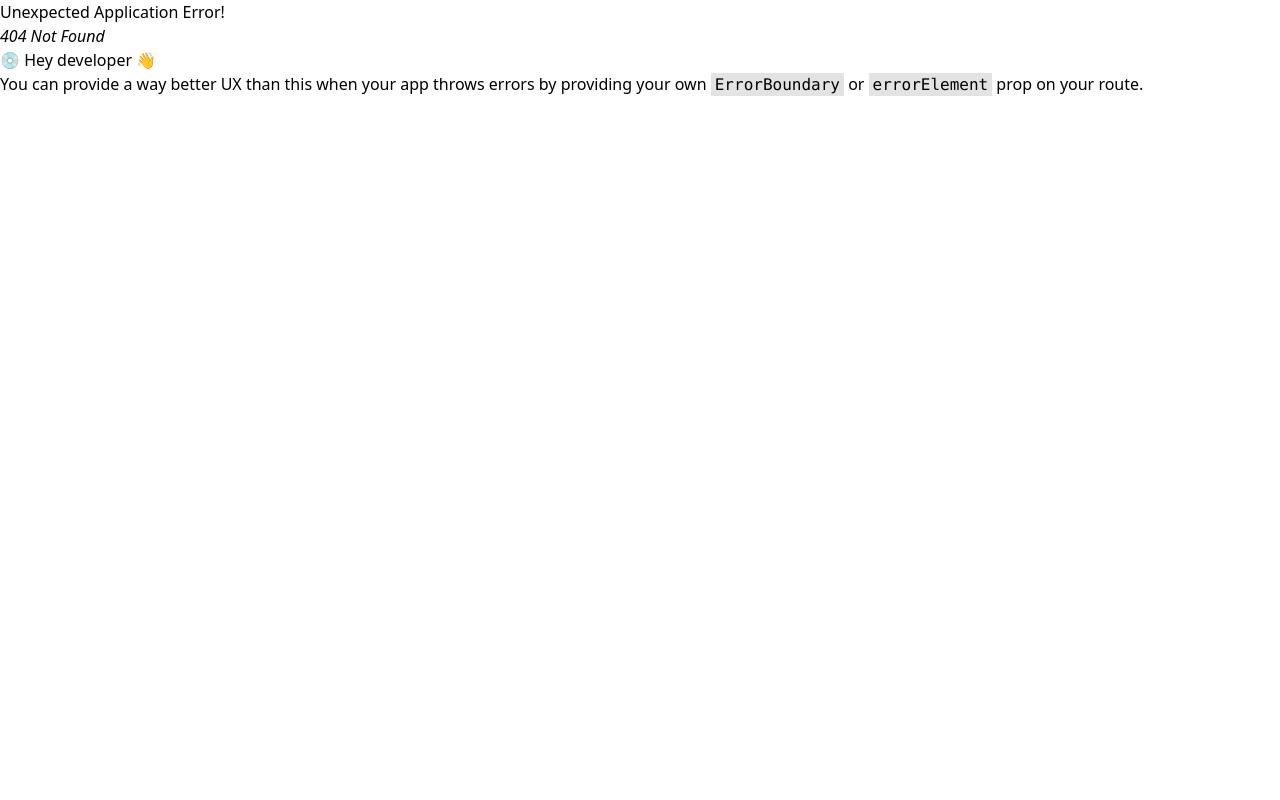
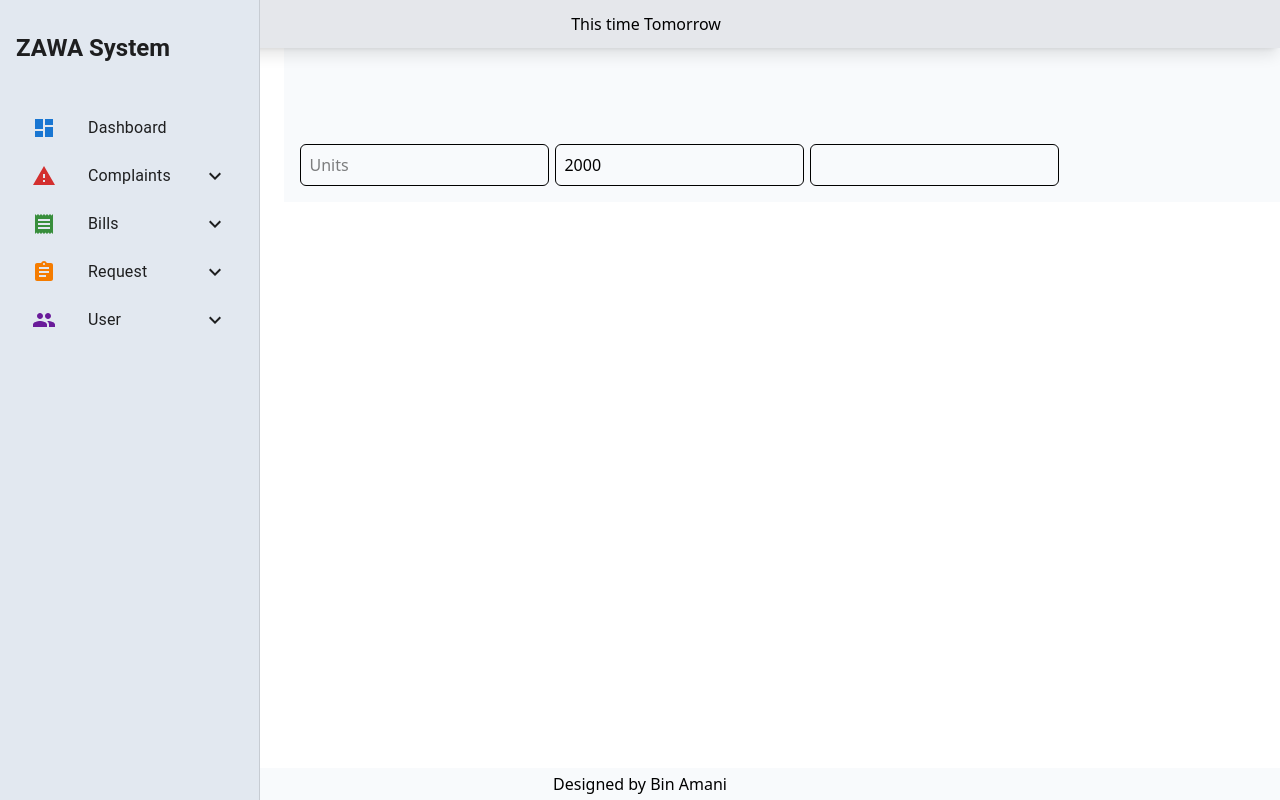
Before and after one commit to Mudrik9393/frontend, a React (Vite) app: page /calculation in a window 1280 px wide. Before the commit this address had no page. Built offline with nearby package versions, Linux system fonts and the light colour scheme.

Commit message:
sunday touch

```diff
--- a/src/components/form/Input.tsx
+++ b/src/components/form/Input.tsx
@@ -1,5 +1,20 @@
-export const Input = () => {
-    return (
-        <input />
-    )
-}
+import { Control, Controller, useController } from "react-hook-form";
+
+type Props = React.ComponentProps<"input"> & {
+  name: string;
+  control: Control<any>;
+};
+export const Input = ({ name, control, ...props }: Props) => {
+  const { field } = useController({ control, name });
+  return (
+    <Controller
+      name={name}
+      control={control}
+      render={() => {
+        return (
+            <input {...props} {...field}  className="border p-2 rounded-md"/>
+        );
+      }}
+    />
+  );
+};
--- a/src/components/layout/Header.tsx
+++ b/src/components/layout/Header.tsx
@@ -1,6 +1,6 @@
 const Header = () => {
   return (
-    <div className="bg-gray-200 p-3 pl-6 fixed top-0 right-0 left-0 shadow-lg mb-2 text-left">
+    <div className="bg-gray-200 p-3 pl-6 fixed top-0 right-0 left-0 shadow-lg mb-4 text-center">
       This time Tomorrow
     </div>
   );
--- a/src/components/layout/Main.tsx
+++ b/src/components/layout/Main.tsx
@@ -8,7 +8,6 @@ const Main = () => {
     <div>
       <div
         style={{ display: "grid", gridTemplateColumns: "2fr 7fr" }}
-        className=""
       >
         <div>
           <Sidebar />
--- /dev/null
+++ b/src/pages/user/Calculation.tsx
@@ -0,0 +1,59 @@
+import * as yup from "yup";
+import { useForm, useWatch } from "react-hook-form";
+import { yupResolver } from "@hookform/resolvers/yup";
+import { useEffect } from "react";
+import { Input } from "../../components/form/Input";
+
+const schema = yup.object({
+  units: yup.number().default(0),
+  price: yup.number().default(0),
+  total: yup.number().default(0),
+});
+const Calculation = () => {
+    const price = 2000
+  const { control, handleSubmit, setValue, } = useForm({
+    resolver: yupResolver(schema),
+    defaultValues: {price: price}
+  });
+  const onSubmit = (data: any) => {
+    console.log(data);
+  };
+  const units = useWatch({ control, name: "units" });
+
+  const sum = () => {
+    const total = price * units;
+    setValue("total", total);
+  };
+  useEffect(()=> {
+    sum()
+  })
+  return (
+    <div className="mt-32">
+      <form onSubmit={handleSubmit(onSubmit)}>
+        <div className="space-x-1.5">
+        <Input
+          control={control}
+          type="number"
+          name="units"
+          placeholder="Units"
+        />
+        <Input
+          control={control}
+          type="number"
+          name="price"
+          disabled
+        />
+        <Input
+          control={control}
+          type="number"
+          disabled
+          name="total"
+        />
+
+        </div>
+      </form>
+    </div>
+  );
+};
+
+export default Calculation;
--- a/src/pages/user/CreateComplaint.tsx
+++ b/src/pages/user/CreateComplaint.tsx
@@ -23,7 +23,6 @@ const schema = yup.object({
   street: yup.string().required("Required"),
   district: yup.string().required("Required"),
   phoneNumber: yup.string().required("Required"),
-
 });
 
 type ComplaintSubmit = yup.InferType<yup.Schema>;
@@ -53,11 +52,20 @@ const CreateComplaint = ({ open, ...props }: Props) => {
   }
 
   const onClose = () => {
-    // reset({ email: "", password: "", userName: "", zanId: "" });
+    reset({
+      fullName: "",
+      complaintName: "",
+      accountNumber: "",
+      street: "",
+      district: "",
+      phoneNumber: "",
+    });
     props.onOpenChange?.(false);
   };
   const onSubmit = (data: ComplaintSubmit) => {
-    complaintService.createComplaint(data);
+    props.selectedComplaint
+      ? complaintService.update(data, props.selectedComplaint.id ?? 0)
+      : complaintService.createComplaint(data);
     isSubmitSuccessful && toast.success("Success");
     onClose();
   };
@@ -82,7 +90,9 @@ const CreateComplaint = ({ open, ...props }: Props) => {
                 variant="filled"
                 {...register("complaintName")}
               />
-              <span className="text-red-500">{errors?.complaintName?.message}</span>
+              <span className="text-red-500">
+                {errors?.complaintName?.message}
+              </span>
             </div>
             <div>
               <TextField
@@ -90,7 +100,9 @@ const CreateComplaint = ({ open, ...props }: Props) => {
                 variant="filled"
                 {...register("accountNumber")}
               />
-              <span className="text-red-500">{errors?.accountNumber?.message}</span>
+              <span className="text-red-500">
+                {errors?.accountNumber?.message}
+              </span>
             </div>
             <div>
               <TextField
@@ -114,13 +126,12 @@ const CreateComplaint = ({ open, ...props }: Props) => {
                 variant="filled"
                 {...register("phoneNumber")}
               />
-              <span className="text-red-500">{errors?.phoneNumber?.message}</span>
+              <span className="text-red-500">
+                {errors?.phoneNumber?.message}
+              </span>
             </div>
           </Box>
-          <div className="grid grid-cols-2 gap-2 mb-1.5">
-
-
-          </div>
+          <div className="grid grid-cols-2 gap-2 mb-1.5"></div>
 
           <DialogActions>
             <Button
--- a/src/pages/user/User.tsx
+++ b/src/pages/user/User.tsx
@@ -4,6 +4,7 @@ import { UserResponse } from "../../types/user";
 import { Add, Delete, Edit } from "@mui/icons-material";
 import { Button } from "@mui/material";
 import CreateUser from "./CreateUser";
+import toast from "react-hot-toast";
 
 const User = () => {
   const [user, setUser] = useState<UserResponse[]>();
@@ -14,7 +15,13 @@ const User = () => {
   };
   const [open, setOpen] = useState(false);
   const [selectedUser, setSelectedUser] = useState<UserResponse | null>();
-
+  const deleteUser = async (id: number) => {
+   const resp = await userService.deleteUser(id);
+   if(resp) {
+    toast.success("Deleted")
+   }
+   getUser()
+  }
   useEffect(() => {
     getUser();
     if(!open){
@@ -45,7 +52,7 @@ const User = () => {
           </thead>
           <tbody>
             {user?.map((res, index) => (
-              <tr key={res.id}>
+              <tr key={res.userId}>
                 <td className="px-4 py-3">{1 + index} </td>
                 <td className="px-4 py-3">{res.email}</td>
                 <td className="px-4 py-3">{res.userName}</td>
@@ -56,7 +63,7 @@ const User = () => {
                      setSelectedUser(res);
                      setOpen(true)
                      }}><Edit sx={{color: "blue"}} /> Edit</Button>
-                  <Button><Delete sx={{color: "red"}}/> Delete</Button>
+                  <Button onClick={()=> deleteUser(res.userId)}><Delete sx={{color: "red"}}/> Delete</Button>
                 </td>
               </tr>
             ))}
--- a/src/services/complaint-service.ts
+++ b/src/services/complaint-service.ts
@@ -20,8 +20,10 @@ const createComplaint = async (data: ComplaintRequest) => {
   return response.data;
 };
 
-const update = async(data: ComplaintRequest, id: string) => {
-    const response = await(axios.put(url + "/" +id,data));
+const update = async(data: ComplaintRequest, id: number) => {
+    const response = await(axios.put(url +id,data));
     return response.data
 }
+
+
 export default {getAll,getById,createComplaint,update}
--- a/src/services/user-service.ts
+++ b/src/services/user-service.ts
@@ -14,13 +14,13 @@ const createUser = async (data: UserRequest) => {
   return response.data;
 };
 
-const updateUser = async (data: UserRequest, id: string) => {
-  const response = await axios.put(`${url}/update/${id}`, data);
+const updateUser = async (data: UserRequest, id: number) => {
+  const response = await axios.put(url + id, data);
   return response.data;
 };
 
-const deleteUser = async (id: string) => {
-  const response = await axios.delete(`${url}/delete/${id}`);
+const deleteUser = async (id: number) => {
+  const response = await axios.delete(url + id);
   return response.data;
 };
 
--- a/src/types/complaint.ts
+++ b/src/types/complaint.ts
@@ -10,7 +10,7 @@ export type ComplaintRequest = {
 
 export type ComplaintResponse = {
 
-    id: string
+    id: number
     fullName: string;
     complaintName: string
     accountNumber: string
--- a/src/types/user.ts
+++ b/src/types/user.ts
@@ -6,7 +6,7 @@ export type UserRequest = {
 }
 
 export type UserResponse = {
-    id: string
+    userId: number
     userName: string
     zanId: string
     email: string
```
Also changed, not shown: src/pages/role/Role.tsx (+12 -13 lines), src/router.tsx (+20 -20 lines).
